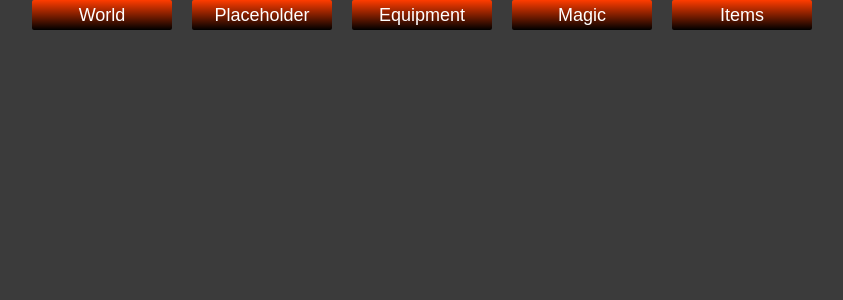
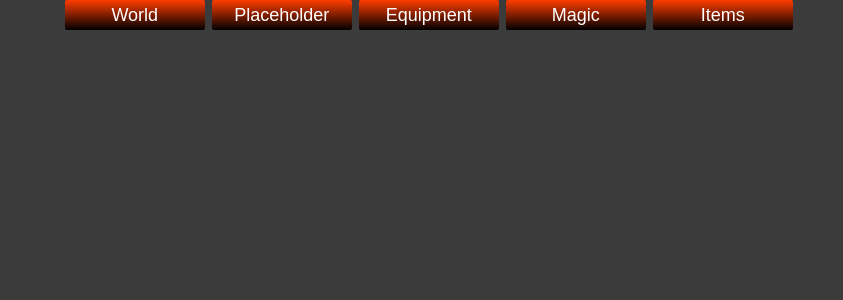
Before and after one commit to mrhl082024/dark-souls-react, a React (Vite) app: page / in a window 1280 px wide. Shown: the top 300 px of the page, without its empty margins (218-1061 px from the left). Built offline with nearby package versions, Linux system fonts and the light colour scheme.

Commit message:
changed margin

```diff
--- a/src/styles/NavBar.css
+++ b/src/styles/NavBar.css
@@ -17,7 +17,7 @@
 
 /* The container <div> - needed to position the dropdown content */
 .dropdown {
-    margin:0 10px 0 10px;
+  margin: 0 7px 0 7%;
   position: relative;
   display: inline-block;
 }
```
